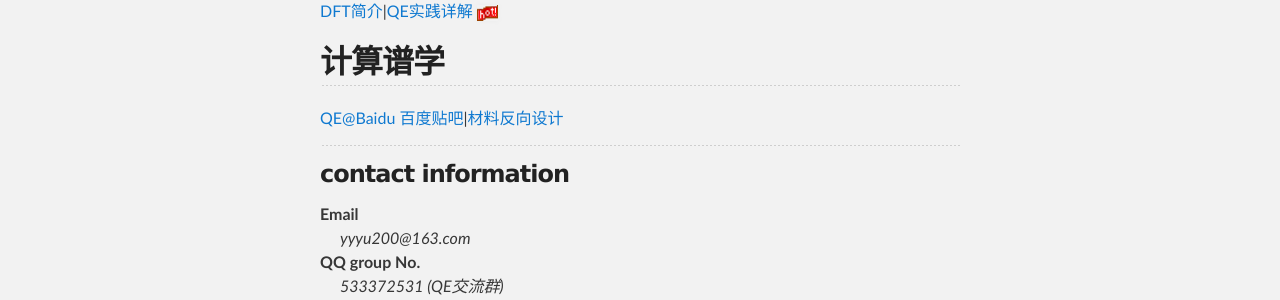
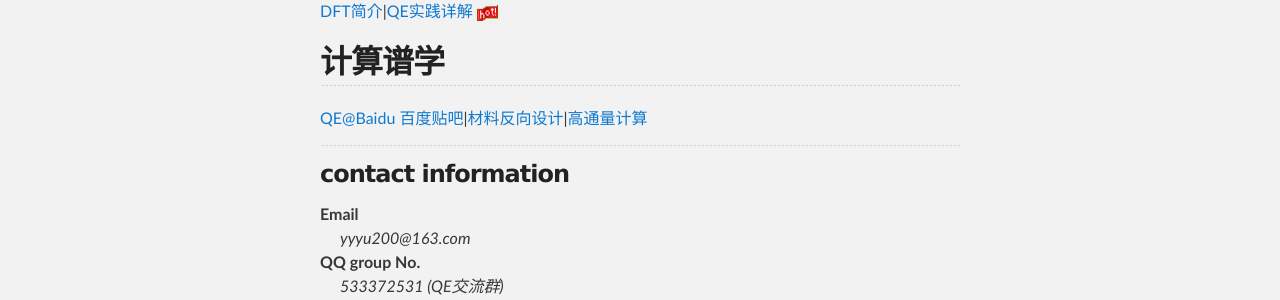
Before and after one commit to yyyu200/yyyu200.github.io, a Jekyll site: the page built from index.md, in a window 1280 px wide. Shown: the part 475-775 px from the top of the page. Built offline with Jekyll 4.4.1, drawn with Linux system fonts in a browser that asks for light colours; comment, search, counter and statistics services are not loaded.

Commit message:
modify at20190822-15:42:59-aliyun

```diff
--- a/index.md
+++ b/index.md
@@ -13,7 +13,7 @@ comments: true
 [DFT简介](https://yyyu200.github.io/DFTbook/)|[QE实践详解](https://yyyu200.github.io/DFTbook/blogs/2019/04/01/HandsOn/) <img src="./assets/images/017.gif" alt="hot"  width="21" height="16">
 
 ## 计算谱学
-[QE@Baidu 百度贴吧](http://tieba.baidu.com/f?kw=quantum_espresso)|[材料反向设计](./invdes.md)
+[QE@Baidu 百度贴吧](http://tieba.baidu.com/f?kw=quantum_espresso)|[材料反向设计](./invdes.md)|[高通量计算](./high_throughput.md)
 
 * * *
 
```
Also changed, not shown: high_throughput.md (added).
